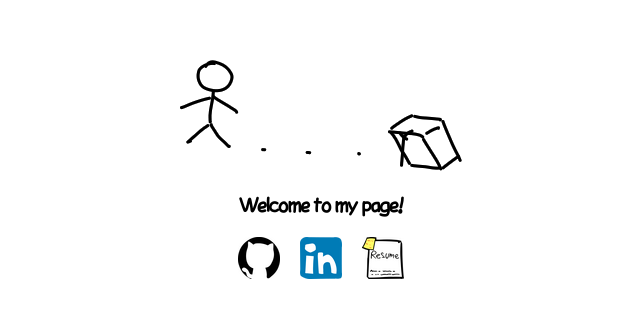
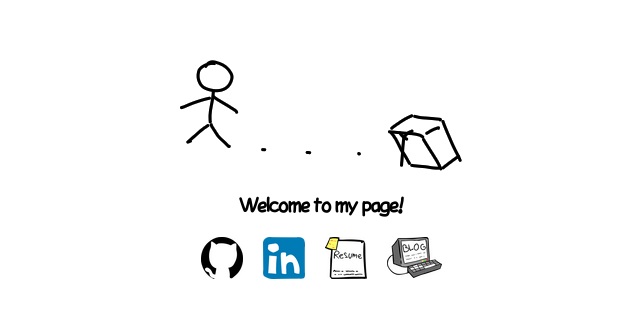
Before and after one commit to CIlie23/PortofolioPage, a plain HTML site: page index.html in a window 1280 px wide. Shown: the part 228-546 px from the top of the page, without its empty margins (319-959 px from the left). Drawn offline with Linux system fonts and the light colour scheme.

Commit message:
Updated resume

```diff
--- a/index.html
+++ b/index.html
@@ -27,6 +27,10 @@
       <img src="icons/resume.png" alt="Resume" />
     </a>
 
+    <a href="resume.pdf" target="_blank" aria-label="Blog">
+      <img src="icons/blog.png" alt="blog" />
+    </a>
+
   </footer>
 </body>
 </html>
```
Also changed, not shown: hd logos/gitIcon.png (renamed from gitIcon.png), hd logos/gitLogoHD.png (renamed from gitLogoHD.png), hd logos/hitLogoHDFUll.png (added), hd logos/linkedInHDLogo.png (renamed from linkedInHDLogo.png), hd logos/logoLinkedInHDfull.png (added), hd logos/resumeLogoHD.png (added), icons/blog.png (added), 1 other file.
